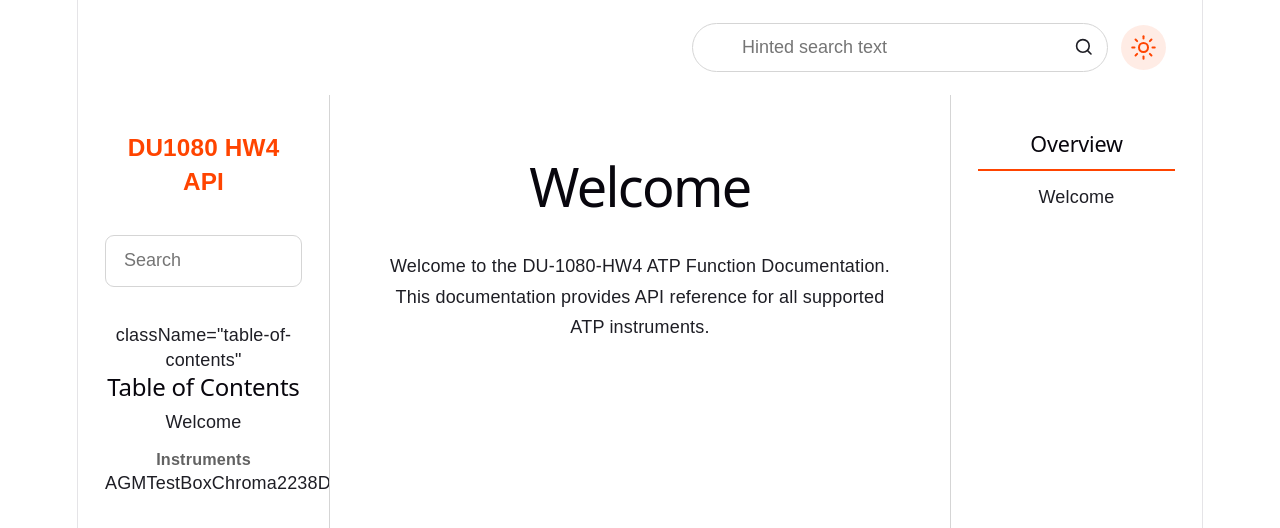
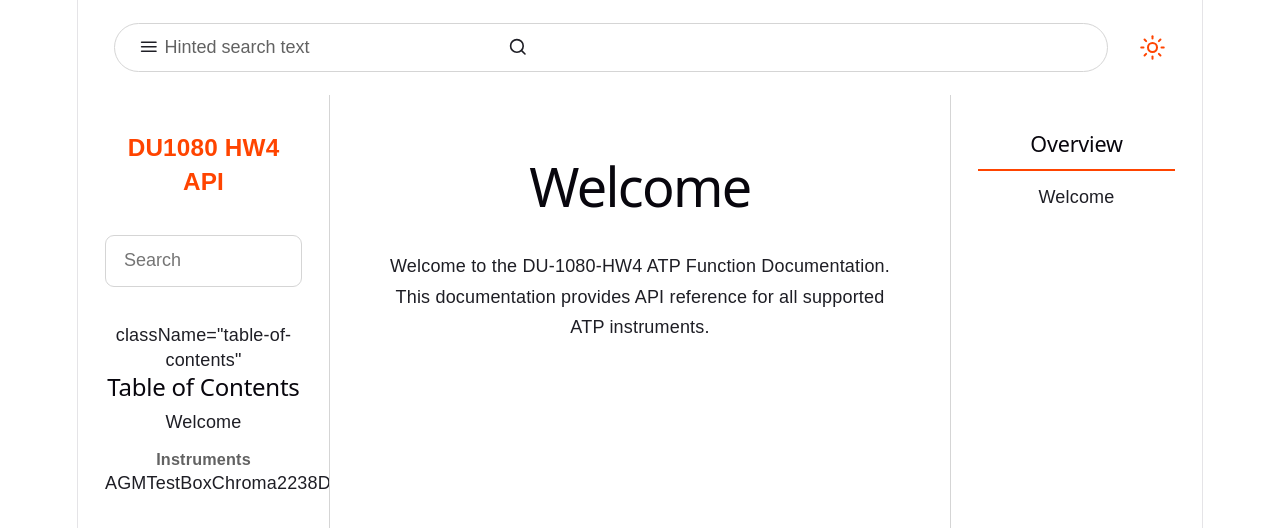
Before and after one commit to yYy135Captain/DU1080-Documentation-React.github.io, a React (Vite) app: page / in a window 1280 px wide. Shown: the top 528 px of the page. Built offline with nearby package versions, Linux system fonts and the light colour scheme.

Commit message:
update css

```diff
--- a/src/App.jsx
+++ b/src/App.jsx
@@ -1,6 +1,7 @@
 import { useState } from 'react'
 import Header from './components/Header'
 import './styles/App.css'
+import './styles/Header.css'
 
 function App() {
   const [isDarkMode, setIsDarkMode] = useState(false)
--- a/src/styles/Header.css
+++ b/src/styles/Header.css
@@ -1,5 +1,184 @@
 .documentation-header {
-    position: sticky
+    position: sticky;
+    top: 0;
+    z-index: 50;
 
+    display: flex;
+    align-items: center;
+    justify-content: flex-end;
 
+    width: 100%;
+    min-height: var(--color-text);
+    background: var(--color-background);
+
+    border-bottom: 1px solid var(--color-soft-border);
 }
+
+.header-controls {
+    display: flex;
+    align-items: center;
+    justify-content: flex-end;
+
+    gap:0.75rem;
+}
+
+.search-bar {
+    display: grid;
+    grid-template-columns:
+        2.5rem
+        minmax(10rem, 18rem)
+        2.5rem;
+
+    align-items: center;
+    min-height: 2.75rem;
+
+    color: var(--color-text);
+    background: var(--color-input-background);
+
+    border: 1px solid var(--color-border);
+    border-radius: 999px;
+
+    transition:
+        border-color 160ms ease,
+        box-shadow 160ms ease,
+        background-color 160ms ease;
+}
+
+.search-bar:focus-width {
+    border-color: var(--color-primary);
+
+    box-shadow:
+        0 0 0 3px
+        color-mix(
+            in srgb,
+            var(--color-primary) 18%,
+            transparent
+        );
+}
+
+.search-bar input {
+    width: 100%;
+    min-width: 0;
+    height: 100%;
+
+    padding: 0.7rem 0.25rem;
+
+    color: var(--color-text);
+    background: transparent;
+
+    border: 0;
+    outline: 0;
+
+    font-size: var(--paragraph-size);
+    line-height: 1.4;
+}
+
+.search-bar input::placeholder {
+    color: var(--color-subtext);
+    opacity: 1;
+}
+
+.search-bar input::-webkit-search-cancel-button {
+    display: none;
+}
+
+.search-menu-button,
+.theme-toggle {
+    display: inline-flex;
+    align-items: right;
+    justify-content: right;
+
+    width: 2.5rem;
+    height: 2.5rem;
+
+    padding: 0;
+
+    color: var(--color-text);
+    background: transparent;
+
+    border: 0;
+    border-radius: 50%;
+
+    cursor: pointer;
+
+    transition:
+        color 160ms ease,
+        background-color 160ms ease,
+        transform 160ms ease;
+}
+
+.search-menu-button:hover,
+.theme-toggle {
+    color: var(--color-primary);
+
+    background:
+    color-mix (
+        in srgb,
+        var(--color-primary) 10%,
+        transparent
+    );
+}
+
+.search-menu-button:active,
+.theme-toggle:active {
+    transform: scale(0.94);
+}
+
+.search-menu-button:focus-visible,
+.theme-toogle:focus-visible {
+    outline: 2px solid var(--color-primary);
+    outline-offset: 2px;
+}
+
+.search-icon-container {
+    display: flex;
+    align-items: right;
+    justify-content: right;
+
+    pointer-events: none;
+}
+
+.menu-icon,
+.search-icon,
+.theme-icon {
+    display: block;
+
+    width: 1.2rem;
+    height: 1.2rem;
+
+    fill: none;
+    stroke: currentColor;
+    stroke-width: 1.8;
+
+    stroke-linecap: round;
+    stroke-linejoin: round;
+}
+
+.theme-toggle {
+    flex: 0 0 auto;
+    color: var(--color-primary);
+}
+
+.theme-icon {
+    width: 1.5rem;
+    height: 1.5rem;
+}
+
+@media (max-width: 48rem) {
+    .documentation-header {
+        padding: 0.75rem 1rem;
+    }
+}
+
+.header-controls {
+    width: 100%;
+}
+
+.search-bar {
+    flex: 1;
+
+    grid-template-columns:
+        2.5rem,
+        minmax(0, 1fr)
+        2.5rem;
+}
```
